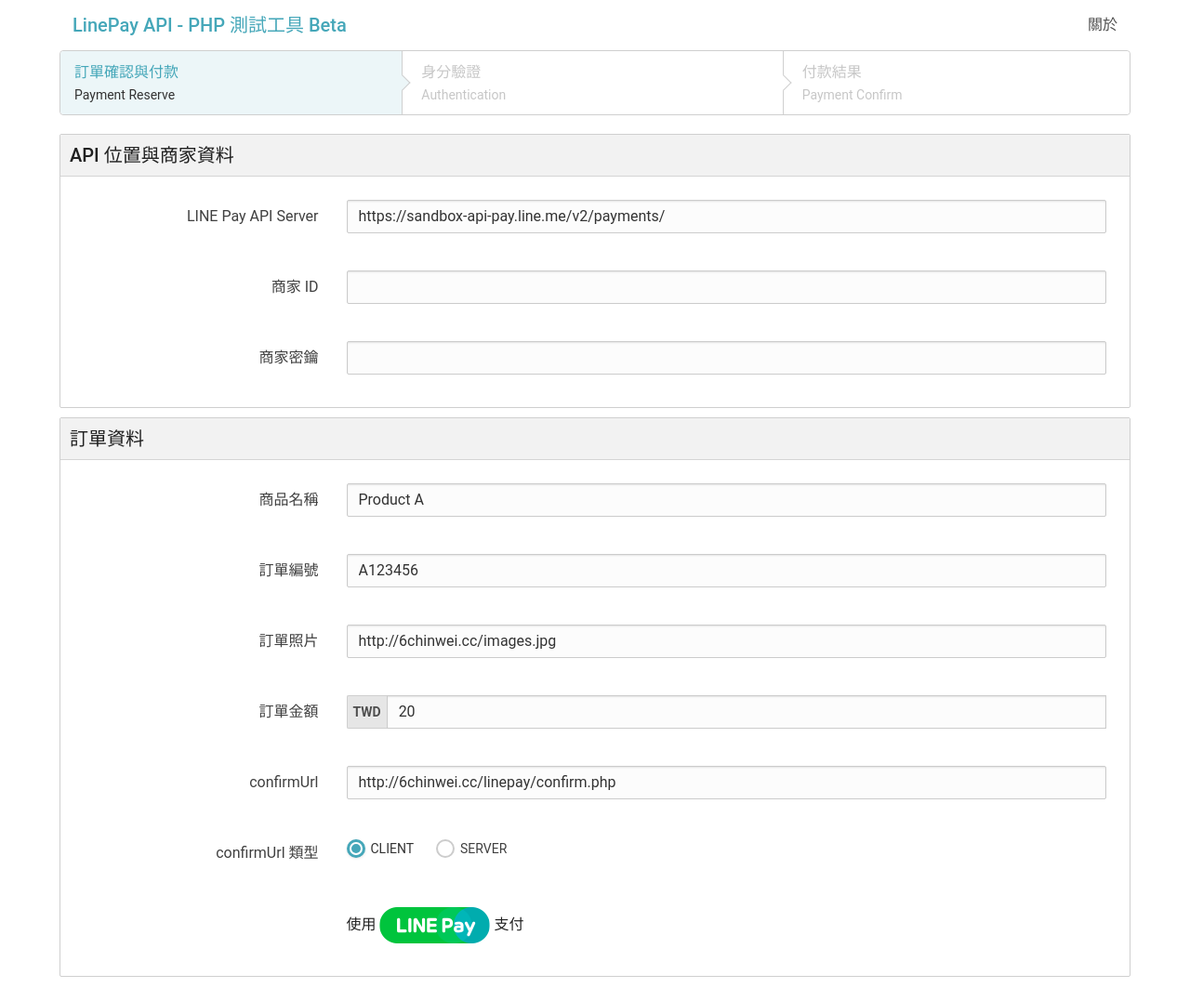
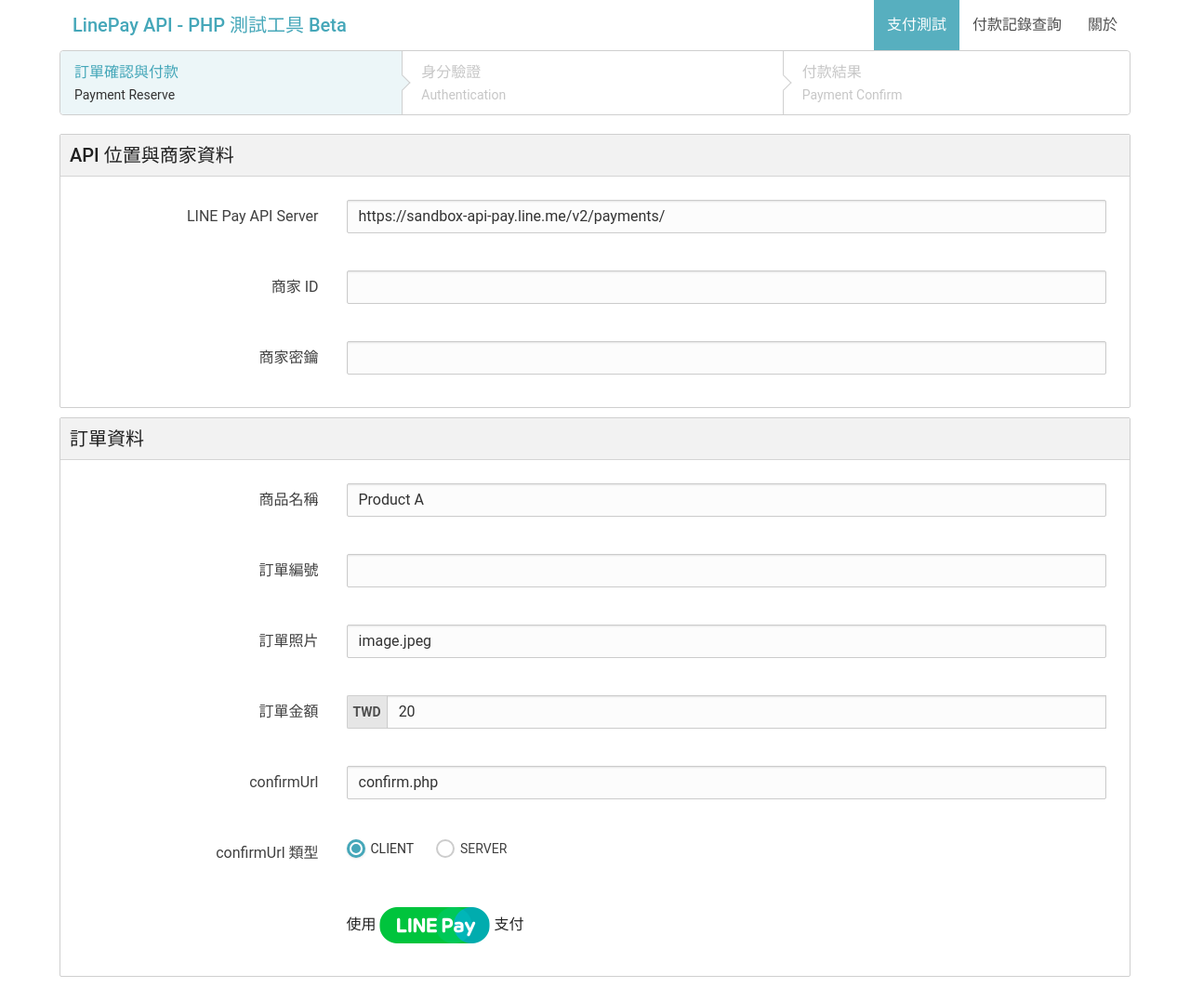
Before and after one commit to 6chinwei/LINE-Pay-PHP-Tutorial, a PHP site: page / in a window 1280 px wide. Shown: the whole page at 93% size. Run offline with PHP 8.4, Linux system fonts and the light colour scheme.

Commit message:
Update the each page UI

```diff
--- a/Example/header.php
+++ b/Example/header.php
@@ -6,7 +6,13 @@
         </div>
         <div class="navbar-content">
             <ul class="navbar-nav right">
-                <li class="navbar-nav-item">
+                <li class="navbar-nav-item <?php echo isActive('index.php').' '.isActive('reserve.php').' '.isActive('confirm.php');  ?>">
+                    <a class="navbar-nav-link">支付測試</a>
+                </li>
+                <li class="navbar-nav-item <?php echo isActive('record.php'); ?>">
+                    <a class="navbar-nav-link">付款記錄查詢</a>
+                </li>
+                <li class="navbar-nav-item <?php echo isActive('about.php'); ?>">
                     <a class="navbar-nav-link">關於</a>
                 </li>
             </ul>
--- a/Example/index.php
+++ b/Example/index.php
@@ -1,8 +1,14 @@
 <html>
     <head>
         <meta charset="UTF-8">
-        <title>LINE Pay API - PHP Test Tool</title>
-        <link rel="stylesheet" href="./kule-lazy-full.3.0.1007beta.min.css" />
+        <meta name="viewport" content="width=device-width, initial-scale=1">
+        <title>LINE Pay API</title>
+        <link rel="stylesheet" href="kule-lazy-full.3.0.1007beta.min.css" />
+        <style type="text/css">
+            body {
+                min-width: 360px;
+            }
+        </style>
     </head>
     <body>
         <header>
@@ -18,19 +24,19 @@
                         <div class="ctrl-grp columns-12">
                             <label class="ctrl-label col-3">LINE Pay API Server</label>
                             <div class="ctrls col-9">
-                                <input type="text" class="ctrl-input" name="apiEndpoint" value="https://sandbox-api-pay.line.me/v2/payments/">
+                                <input type="text" class="ctrl-input" name="apiEndpoint" value="https://sandbox-api-pay.line.me/v2/payments/" required>
                             </div>
                         </div>
                         <div class="ctrl-grp columns-12">
                             <label class="ctrl-label col-3">商家 ID</label>
                             <div class="ctrls col-9">
-                                <input type="text" class="ctrl-input" name="channelId" value="">
+                                <input type="text" class="ctrl-input" name="channelId" value="" required>
                             </div>
                         </div>
                         <div class="ctrl-grp columns-12">
                             <label class="ctrl-label col-3">商家密鑰</label>
                             <div class="ctrls col-9">
-                                <input type="text" class="ctrl-input" name="channelSecret" value="">
+                                <input type="text" class="ctrl-input" name="channelSecret" value="" required>
                             </div>
                         </div>
                     </div>
@@ -43,19 +49,19 @@
                         <div class="ctrl-grp columns-12">
                             <label class="ctrl-label col-3">商品名稱</label>
                             <div class="ctrls col-9">
-                                <input type="text" class="ctrl-input" name="productName" value="Product A">
+                                <input type="text" class="ctrl-input" name="productName" value="Product A" required>
                             </div>
                         </div>
                         <div class="ctrl-grp columns-12">
                             <label class="ctrl-label col-3">訂單編號</label>
                             <div class="ctrls col-9">
-                                <input type="text" class="ctrl-input" name="orderId" value="A123456">
+                                <input type="text" class="ctrl-input" name="orderId" value="" required>
                             </div>
                         </div>
                         <div class="ctrl-grp columns-12">
                             <label class="ctrl-label col-3">訂單照片</label>
                             <div class="ctrls col-9">
-                                <input type="text" class="ctrl-input" name="productImageUrl" value="http://6chinwei.cc/images.jpg">
+                                <input type="text" class="ctrl-input" name="productImageUrl" value="image.jpeg" >
                             </div>
                         </div>
                         <div class="ctrl-grp columns-12">
@@ -63,7 +69,7 @@
                             <div class="ctrls col-9">
                                 <div class="input-grp">
                                     <span class="adorn">TWD</span>
-                                    <input type="text" class="ctrl-input" name="amount" value="20">
+                                    <input type="text" class="ctrl-input" name="amount" value="20" required>
                                     <input type="hidden" class="ctrl-input" name="currency" value="TWD">
                                 </div>
                             </div>
@@ -71,7 +77,7 @@
                         <div class="ctrl-grp columns-12">
                             <label class="ctrl-label col-3">confirmUrl</label>
                             <div class="ctrls col-9">
-                                <input type="text" class="ctrl-input" name="confirmUrl" value="http://6chinwei.cc/linepay/confirm.php">
+                                <input type="text" class="ctrl-input" name="confirmUrl" value="confirm.php" required>
                             </div>
                         </div>
                         <div class="ctrl-grp columns-12">
@@ -91,7 +97,7 @@
                         </div>
                         <div class="ctrl-grp columns-12">
                             <div class="ctrls col-9 col-offset-3">
-                                使用 <input type="image" src="./linepay_logo_119x39.png"> 支付
+                                使用 <input type="image" src="linepay_logo_119x39.png"> 支付
                             </div>
                         </div>
                     </div>
```
Also changed, not shown: Example/confirm.php (+8 -2 lines), Example/reserve.php (+8 -2 lines), Example/image.jpeg (added).
